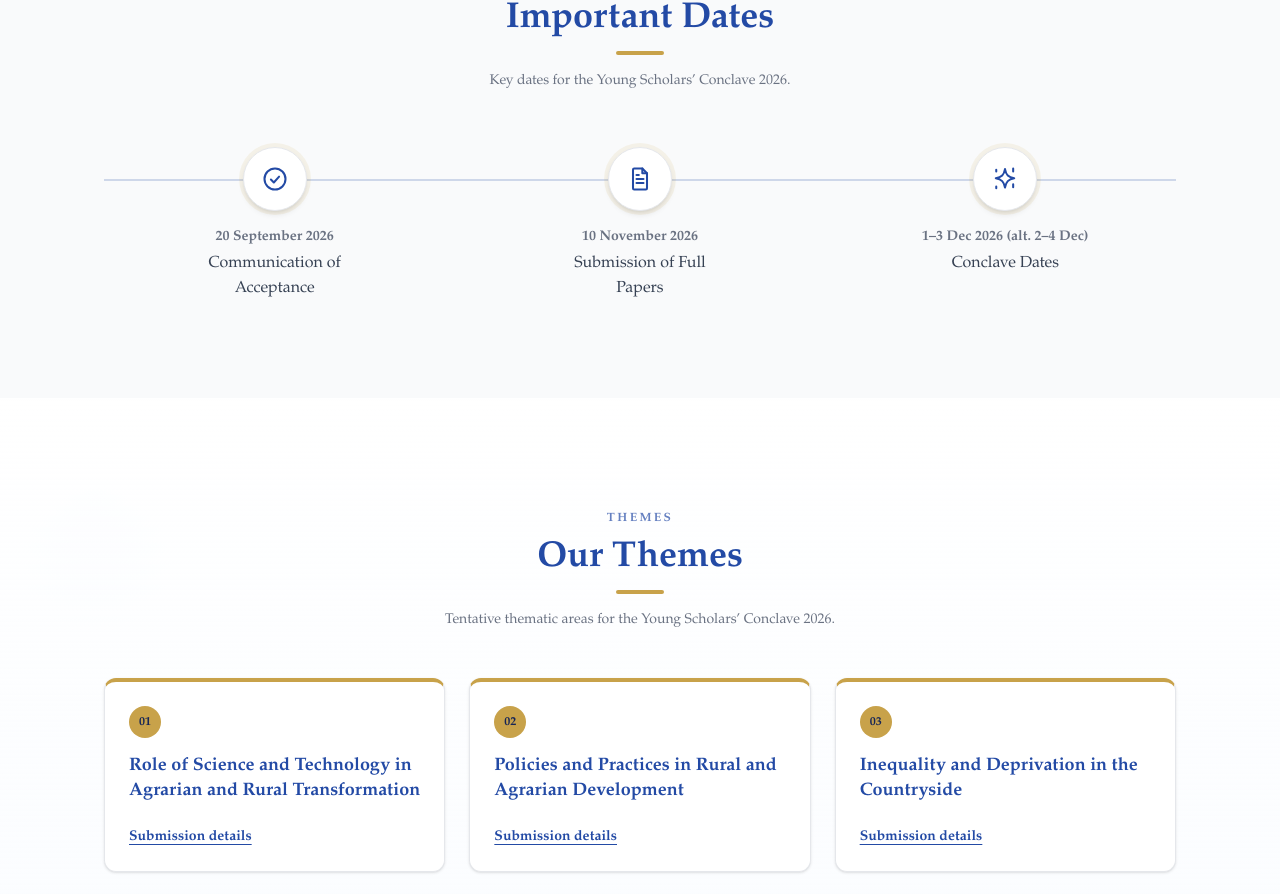
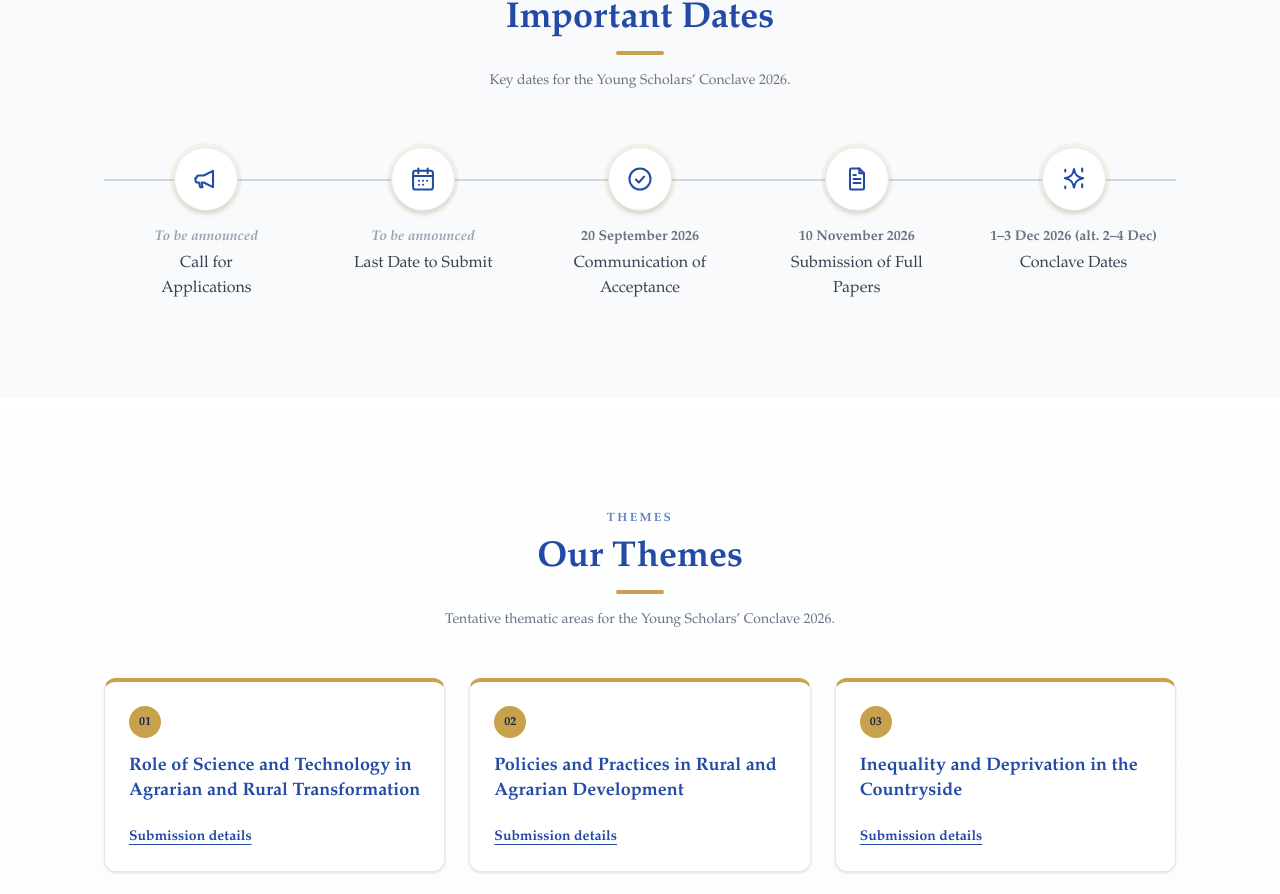
Before and after one commit to Aadix2069/young-scholars-conclave, a Next.js app: page / in a window 1280 px wide. Shown: the part 1452-2346 px from the top of the page. Built offline with nearby package versions, Linux system fonts and the light colour scheme.

Commit message:
feat: add Call for Applications and Last Date to Submit milestones

```diff
--- a/src/components/DatesTimeline.tsx
+++ b/src/components/DatesTimeline.tsx
@@ -1,8 +1,26 @@
-import { CheckBadgeIcon, DocumentIcon, SparklesIcon } from "./icons";
+import { CalendarIcon, CheckBadgeIcon, DocumentIcon, MegaphoneIcon, SparklesIcon } from "./icons";
 import { Eyebrow } from "./Eyebrow";
 import { SectionAccent } from "./SectionAccent";
 
-const MILESTONES = [
+/**
+ * Conclave milestones in chronological order.
+ *
+ * `date: null` renders an explicit "To be announced" state. The Call for
+ * Applications and Last Date to Submit dates were requested by the client
+ * design review but not supplied with it — set the real date string here
+ * when the organising committee confirms it. Do not guess a date.
+ */
+const MILESTONES: { date: string | null; label: string; Icon: typeof CheckBadgeIcon }[] = [
+  {
+    date: null,
+    label: "Call for Applications",
+    Icon: MegaphoneIcon,
+  },
+  {
+    date: null,
+    label: "Last Date to Submit",
+    Icon: CalendarIcon,
+  },
   {
     date: "20 September 2026",
     label: "Communication of Acceptance",
@@ -40,7 +58,7 @@ export function DatesTimeline() {
           Key dates for the Young Scholars&rsquo; Conclave 2026.
         </p>
 
-        <div className="relative mt-14 flex flex-col gap-10 md:flex-row md:items-start md:justify-between md:gap-6">
+        <div className="relative mt-14 flex flex-col gap-10 md:flex-row md:items-start md:justify-between md:gap-3">
           <div
             className="absolute left-8 top-8 bottom-8 w-0.5 bg-brand-blue/20 md:left-0 md:right-0 md:top-8 md:bottom-auto md:h-0.5 md:w-auto"
             aria-hidden="true"
@@ -49,7 +67,7 @@ export function DatesTimeline() {
           {MILESTONES.map(({ date, label, Icon }, index) => (
             <div
               key={label}
-              className="relative flex items-start gap-4 md:w-1/3 md:flex-col md:items-center md:text-center md:gap-0"
+              className="relative flex items-start gap-4 md:w-1/5 md:flex-col md:items-center md:text-center md:gap-0"
               data-aos="fade-up"
               data-aos-delay={index * 100}
             >
@@ -57,8 +75,16 @@ export function DatesTimeline() {
                 <Icon className="h-7 w-7" />
               </div>
               <div className="md:mt-4">
-                <p className="text-sm font-semibold text-gray-500">{date}</p>
-                <p className="mt-1 max-w-[11rem] font-medium text-gray-700 md:mx-auto">
+                <p
+                  className={
+                    date
+                      ? "text-sm font-semibold text-gray-500"
+                      : "text-sm font-semibold italic text-gray-400"
+                  }
+                >
+                  {date ?? "To be announced"}
+                </p>
+                <p className="mt-1 max-w-[9rem] font-medium text-gray-700 md:mx-auto">
                   {label}
                 </p>
               </div>
--- a/src/components/icons.tsx
+++ b/src/components/icons.tsx
@@ -144,6 +144,43 @@ export function ArrowRightIcon({ className }: IconProps) {
   );
 }
 
+export function MegaphoneIcon({ className }: IconProps) {
+  return (
+    <svg
+      viewBox="0 0 24 24"
+      fill="none"
+      stroke="currentColor"
+      strokeWidth={1.75}
+      strokeLinecap="round"
+      strokeLinejoin="round"
+      className={className}
+      aria-hidden="true"
+    >
+      <path d="M3 11v2a2 2 0 0 0 2 2h1l1 4h2l-.8-4H10l8 4V5l-8 4H6a2 2 0 0 0-2 2Z" />
+      <path d="M18 9.5v5" />
+    </svg>
+  );
+}
+
+export function CalendarIcon({ className }: IconProps) {
+  return (
+    <svg
+      viewBox="0 0 24 24"
+      fill="none"
+      stroke="currentColor"
+      strokeWidth={1.75}
+      strokeLinecap="round"
+      strokeLinejoin="round"
+      className={className}
+      aria-hidden="true"
+    >
+      <rect x="3.5" y="5" width="17" height="16" rx="2" />
+      <path d="M3.5 9.5h17M8 3v4M16 3v4" />
+      <path d="M8.5 13.5h.01M12 13.5h.01M15.5 13.5h.01M8.5 17h.01M12 17h.01" />
+    </svg>
+  );
+}
+
 export function UserIcon({ className }: IconProps) {
   return (
     <svg
```
